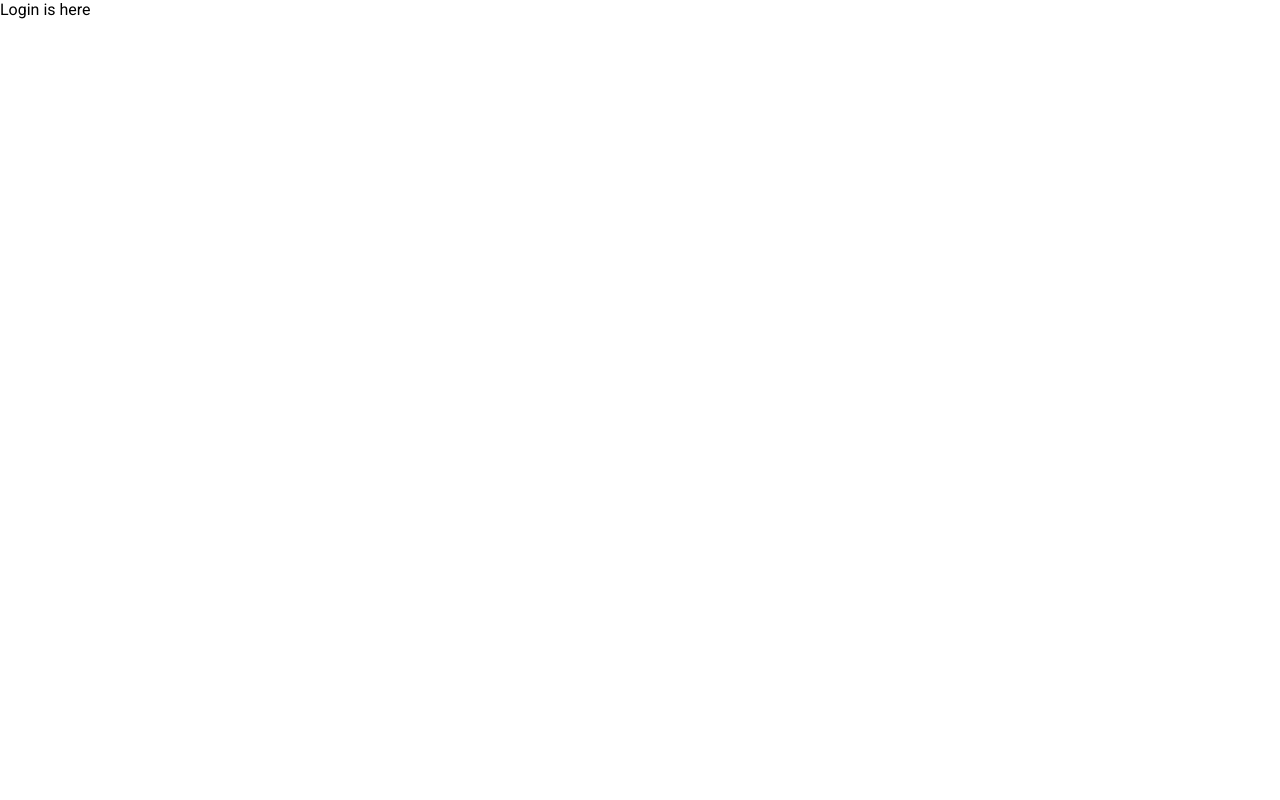
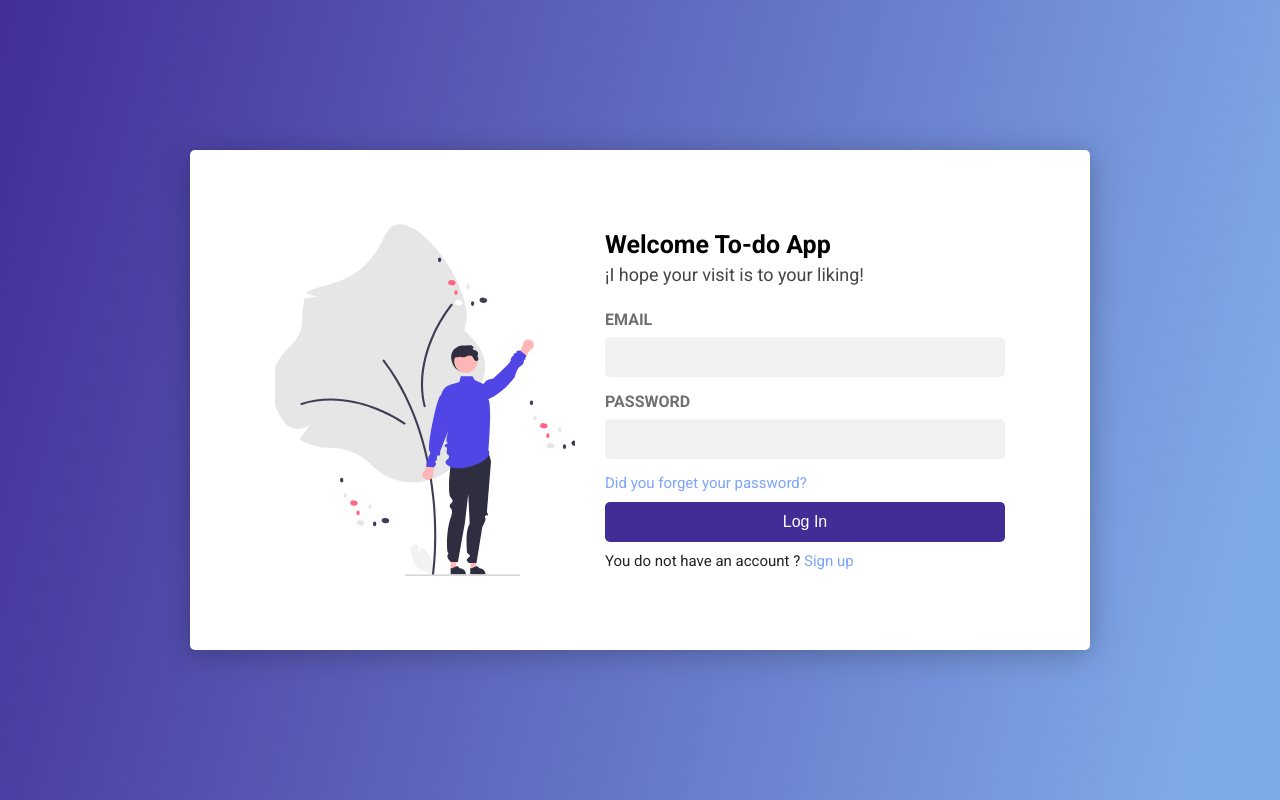
Before and after one commit to GhostemaneUrs/TestAplyca, a React (Vite) app: page / in a window 1280 px wide. Built offline with nearby package versions, Linux system fonts and the light colour scheme.

Commit message:
feat: structure and style login

```diff
--- /dev/null
+++ b/src/components/Message/index.jsx
@@ -0,0 +1,7 @@
+import React from "react";
+
+const Message = ({ children, type }) => {
+  return <div className={`alert ${type}`}>{children}</div>;
+};
+
+export default Message;
--- a/src/page/Login/index.jsx
+++ b/src/page/Login/index.jsx
@@ -1,9 +1,73 @@
-import React from 'react'
+import React, { useState } from "react";
+import welcome from "../../assets/img/welcome.svg";
+import Message from "../../components/Message";
+import { useNavigate } from "react-router-dom";
 
 const Login = () => {
+  const navigate = useNavigate();
+  const [error, setError] = useState("");
+  const [user, setUser] = useState({
+    email: "",
+    password: "",
+  });
+
+  const OnSubmit = (e) => {
+    e.preventDefault();
+    if (user.email !== "" || user.password !== "") {
+      navigate("/to-do");
+    } else {
+      setError("All fields are required!");
+      setTimeout(() => {
+        setError("");
+      }, 3000);
+    }
+  };
   return (
-    <div>Login is here</div>
-  )
-}
+    <div className="container-bg">
+      <div className="container-1400 container">
+        <div className="card">
+          <div className="container-img">
+            <img src={welcome} alt="welcome-img" />
+          </div>
+          <div className="container-login">
+            <h1>Welcome To-do App</h1>
+            <p className="description">¡I hope your visit is to your liking!</p>
+            {error && <Message type="error"> {error} </Message>}
+            <form onSubmit={OnSubmit} className="container-form">
+              <div className="input-group">
+                <label htmlFor="email">Email</label>
+                <input
+                  type="email"
+                  id="email"
+                  value={user.email}
+                  onChange={(e) => setUser({ ...user, email: e.target.value })}
+                />
+              </div>
+              <div className="input-group">
+                <label htmlFor="password">Password</label>
+                <input
+                  type="password"
+                  value={user.password}
+                  onChange={(e) =>
+                    setUser({ ...user, password: e.target.value })
+                  }
+                  id="password"
+                />
+              </div>
+              <div>
+                <p className="link-form">Did you forget your password?</p>
+                <button className="btn-form">Log In</button>
+                <p className="description-form">
+                  You do not have an account ?{" "}
+                  <a className="link-form">Sign up</a>
+                </p>
+              </div>
+            </form>
+          </div>
+        </div>
+      </div>
+    </div>
+  );
+};
 
-export default Login
+export default Login;
--- a/src/theme/global.scss
+++ b/src/theme/global.scss
@@ -1,10 +1,15 @@
 @import url("https://fonts.googleapis.com/css2?family=Roboto:ital,wght@0,300;0,400;0,700;1,400&display=swap");
 
 body {
-  margin: 0;
   font-family: "Roboto", sans-serif;
   -webkit-font-smoothing: antialiased;
   -moz-osx-font-smoothing: grayscale;
+}
+
+* {
+  margin: 0;
+  padding: 0;
+  box-sizing: border-box;
 }
 
 .container-1400 {
@@ -13,3 +18,159 @@ body {
   padding: 1rem;
   max-width: 1400px;
 }
+
+/* Styles alert */
+
+.alert {
+  padding: 5px;
+  max-width: 60rem;
+  font-weight: 900;
+  font-size: 1.2rem;
+  text-align: center;
+  text-transform: uppercase;
+  margin: 10px auto 10px auto;
+}
+
+.alert.error {
+  color: #b91c1c;
+  border-left: 5px solid #b91c1c;
+  background-color: var(--color-white);
+}
+
+/* Styles login */
+
+.container-bg {
+  background: linear-gradient(
+    104.05deg,
+    #422d96 -0.38%,
+    rgba(0, 85, 211, 0.5) 93.45%
+  );
+}
+
+.container {
+  display: flex;
+  height: 100vh;
+  align-items: center;
+  justify-content: center;
+}
+
+.card {
+  gap: 30px;
+  width: 900px;
+  height: 500px;
+  display: flex;
+  padding: 30px;
+  background: #fff;
+  border-radius: 5px;
+  align-items: center;
+  justify-content: center;
+  box-shadow: 0px 4px 30px rgba(0, 0, 0, 0.25);
+}
+
+.container-login {
+  width: 100%;
+  max-width: 400px;
+}
+
+.container-login h1 {
+  font-size: 25px;
+  margin-bottom: 5px;
+}
+
+.description {
+  font-size: 18px;
+  color: #464444;
+  margin-bottom: 25px;
+}
+
+.container-form label {
+  display: block;
+  font-size: 16px;
+  color: #707070;
+  font-weight: bold;
+  margin-bottom: 8px;
+  text-transform: uppercase;
+}
+
+.input-group {
+  margin-bottom: 15px;
+}
+
+.input-group input {
+  width: 100%;
+  border: none;
+  height: 40px;
+  color: #222;
+  outline: none;
+  padding: 0 10px;
+  font-size: 16px;
+  border-radius: 5px;
+  background: #f1f1f1;
+  transition: all 0.3s ease;
+}
+
+.input-group input:focus {
+  box-shadow: 0px 0px 2px rgba(0, 0, 0, 0.5);
+}
+
+.link-form {
+  font-size: 15px;
+  color: #7ca3fd;
+  margin-bottom: 10px;
+  text-decoration: none;
+}
+
+.btn-form {
+  height: 40px;
+  width: 100%;
+  color: #fff;
+  border: none;
+  outline: none;
+  font-size: 16px;
+  cursor: pointer;
+  border-radius: 5px;
+  margin-bottom: 10px;
+  background: #422d96;
+  transition: all 0.3s ease;
+}
+
+.btn_form:hover {
+  background: #7152ec;
+}
+
+.description-form {
+  color: #222;
+  font-size: 15px;
+}
+
+.container-img {
+  width: 100%;
+  height: 80%;
+  max-width: 300px;
+  overflow: hidden;
+}
+
+.container-img img {
+  width: 100%;
+  height: 100%;
+  object-fit: cover;
+}
+
+/* Responsive */
+
+@media screen and (max-width: 850px) {
+  .card {
+    width: 100%;
+    height: auto;
+    padding: 35px;
+    flex-direction: column;
+  }
+
+  .section_login {
+    width: 100%;
+  }
+
+  .container-img {
+    display: none;
+  }
+}
```
Also changed, not shown: src/assets/img/welcome.svg (added).
